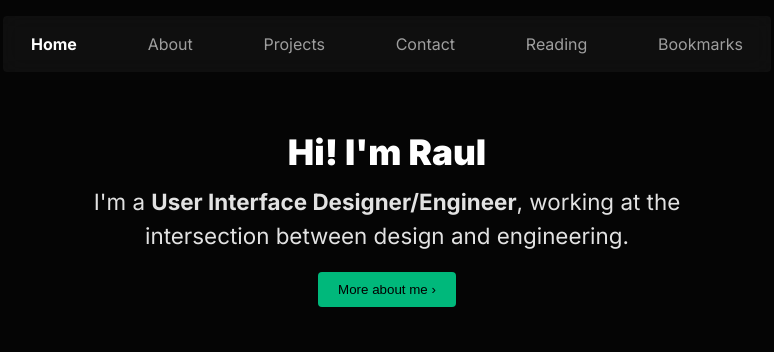
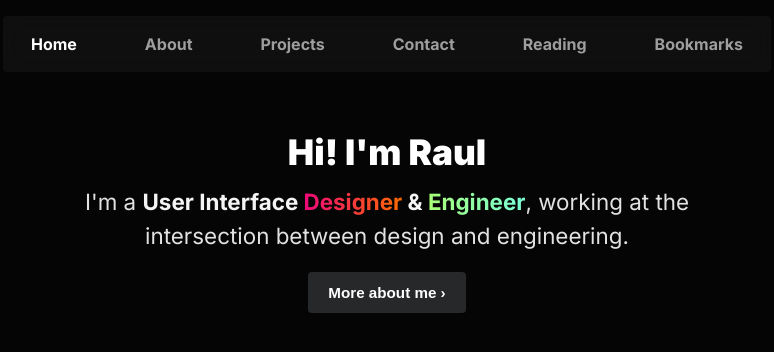
Before and after one commit to iRaul/rauldronca.com, a Next.js app: page / in a window 1280 px wide. Shown: the top 352 px of the page, without its empty margins (253-1027 px from the left). Built offline with nearby package versions, Linux system fonts and the light colour scheme.

Commit message:
feat(UI): UI updates

```diff
--- a/components/Buttons.js
+++ b/components/Buttons.js
@@ -1,20 +1,22 @@
 import styled from 'styled-components';
 
 export const CTA = styled.button`
-  padding: 10px 20px;
+  padding: 12px 20px;
   display: flex;
   justify-content: center;
   align-items: center;
   margin: 20px auto 0;
   border-radius: 4px;
   border: none;
-  background-color: #00cc88;
-  color: #000;
+  background-color: #27282a;
+  color: #fff;
   cursor: pointer;
-  opacity: 0.9;
+  opacity: 1;
+  font-size: 0.95rem;
+  font-weight: 600;
   transition: opacity 0.2s ease;
 
   &:hover {
-    opacity: 1;
+    opacity: 0.9;
   }
 `;
--- a/components/Global.js
+++ b/components/Global.js
@@ -40,11 +40,6 @@ const Global = createGlobalStyle`
     font-weight: 700;
     text-decoration: none;
   }
-
-  .yellow-txt {
-    color: #ffcb1f;
-    font-weight: 700;
-  }
 `;
 
 export default Global;
--- a/components/Navigation.js
+++ b/components/Navigation.js
@@ -29,14 +29,13 @@ const NavItem = styled.a`
   align-items: center;
   justify-content: center;
   font-size: 1rem;
-  font-weight: 400;
+  font-weight: 600;
   color: ${props =>
     props.active ? 'rgba(255, 255, 255, 1)' : 'rgba(255, 255, 255, 0.6)'};
   transition: color 0.3s ease;
 
   &.selected {
     color: rgba(255, 255, 255, 1);
-    font-weight: 600;
     opacity: 1;
   }
 
--- a/components/Subtitle.js
+++ b/components/Subtitle.js
@@ -9,11 +9,6 @@ const Subtitle = styled.h2`
   color: #e2e2e2;
   max-width: 100%;
   text-align: center;
-
-  span {
-    /* color: #ffbb00; */
-    font-weight: 700;
-  }
 `;
 
 export default Subtitle;
--- a/components/Text.js
+++ b/components/Text.js
@@ -1,10 +1,29 @@
 import styled from 'styled-components';
 
-const Text = styled.p`
+export const Text = styled.p`
   font-size: 1.2rem;
   font-weight: 400;
   line-height: 1.6;
   color: #f4f4f4;
 `;
 
-export default Text;
+export const Span = styled.span`
+  font-weight: 700;
+  color: ${props => props.color || '#f4f4f4'};
+
+  ${props =>
+    props.primary &&
+    `
+    -webkit-background-clip: text;
+    -webkit-text-fill-color: transparent;
+    background-image: linear-gradient(to right, #ee0979, #ff6a00);
+    `}
+
+  ${props =>
+    props.secondary &&
+    `
+    -webkit-background-clip: text;
+    -webkit-text-fill-color: transparent;
+    background-image: linear-gradient(to right, #a8ff78, #78ffd6);
+    `}
+`;
--- a/components/Title.js
+++ b/components/Title.js
@@ -9,7 +9,8 @@ const Title = styled.h1`
   margin-bottom: 0;
   line-height: 1;
   position: relative;
-  text-align: center;
+  text-align: ${props => props.align || 'left'};
+  margin-bottom: ${props => props.mb || '0px'};
 `;
 
 export default Title;
--- a/pages/contact.js
+++ b/pages/contact.js
@@ -1,10 +1,12 @@
-import Text from '../components/Text';
 import Layout from '../components/Layout';
+import Title from '../components/Title';
+import { Text } from '../components/Text';
 import { List, ListItem, ListLink } from '../components/List';
 
 export default () => (
   <>
     <Layout>
+      <Title mb="40px">Contact</Title>
       <Text>
         Do you have awesome projects or just want to say hi?{' '}
         <a
--- a/pages/index.js
+++ b/pages/index.js
@@ -2,14 +2,19 @@ import Subtitle from '../components/Subtitle';
 import Layout from '../components/Layout';
 import Title from '../components/Title';
 import { CTA } from '../components/Buttons';
+import { Span } from '../components/Text';
 
 export default () => (
   <>
     <Layout>
-      <Title>Hi! I'm Raul</Title>
+      <Title align="center">Hi! I'm Raul</Title>
       <Subtitle>
-        I'm a <span>User Interface Designer/Engineer</span>, working at the
-        intersection between design and engineering.
+        I'm a{' '}
+        <Span>
+          User Interface <Span primary>Designer</Span> &{' '}
+          <Span secondary>Engineer</Span>
+        </Span>
+        , working at the intersection between design and engineering.
       </Subtitle>
       <CTA>More about me ›</CTA>
     </Layout>
--- a/pages/projects.js
+++ b/pages/projects.js
@@ -1,9 +1,12 @@
 import Layout from '../components/Layout';
+import Title from '../components/Title';
 import { List, PorfolioItem, ListLink } from '../components/List';
 
 export default () => (
   <>
     <Layout>
+      <Title mb="40px">Projects</Title>
+
       <List>
         <PorfolioItem>
           <ListLink
```
Also changed, not shown: pages/about.js (+4 -4 lines), pages/bookmarks.js (added, +10 -0 lines), pages/reading.js (added, +10 -0 lines).
